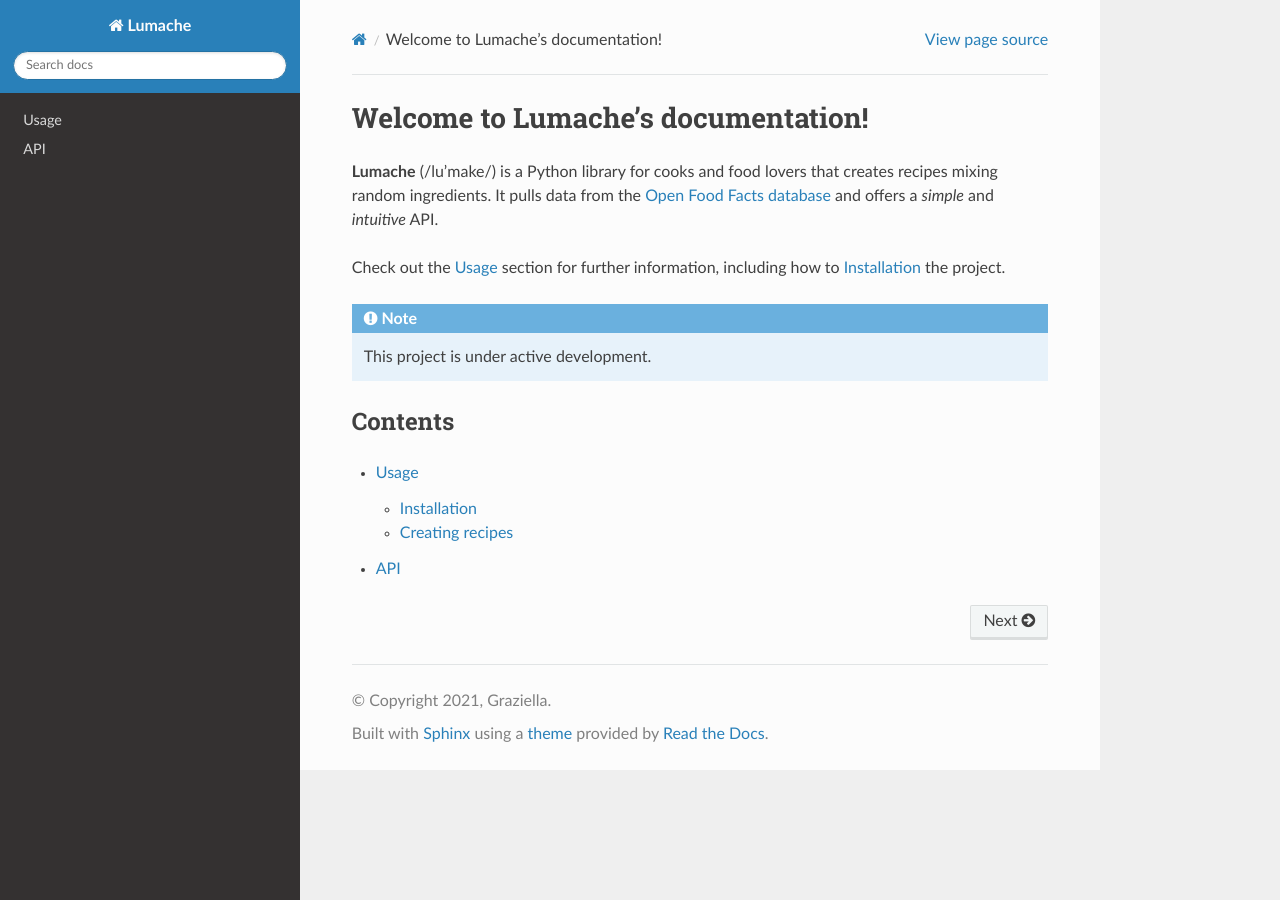
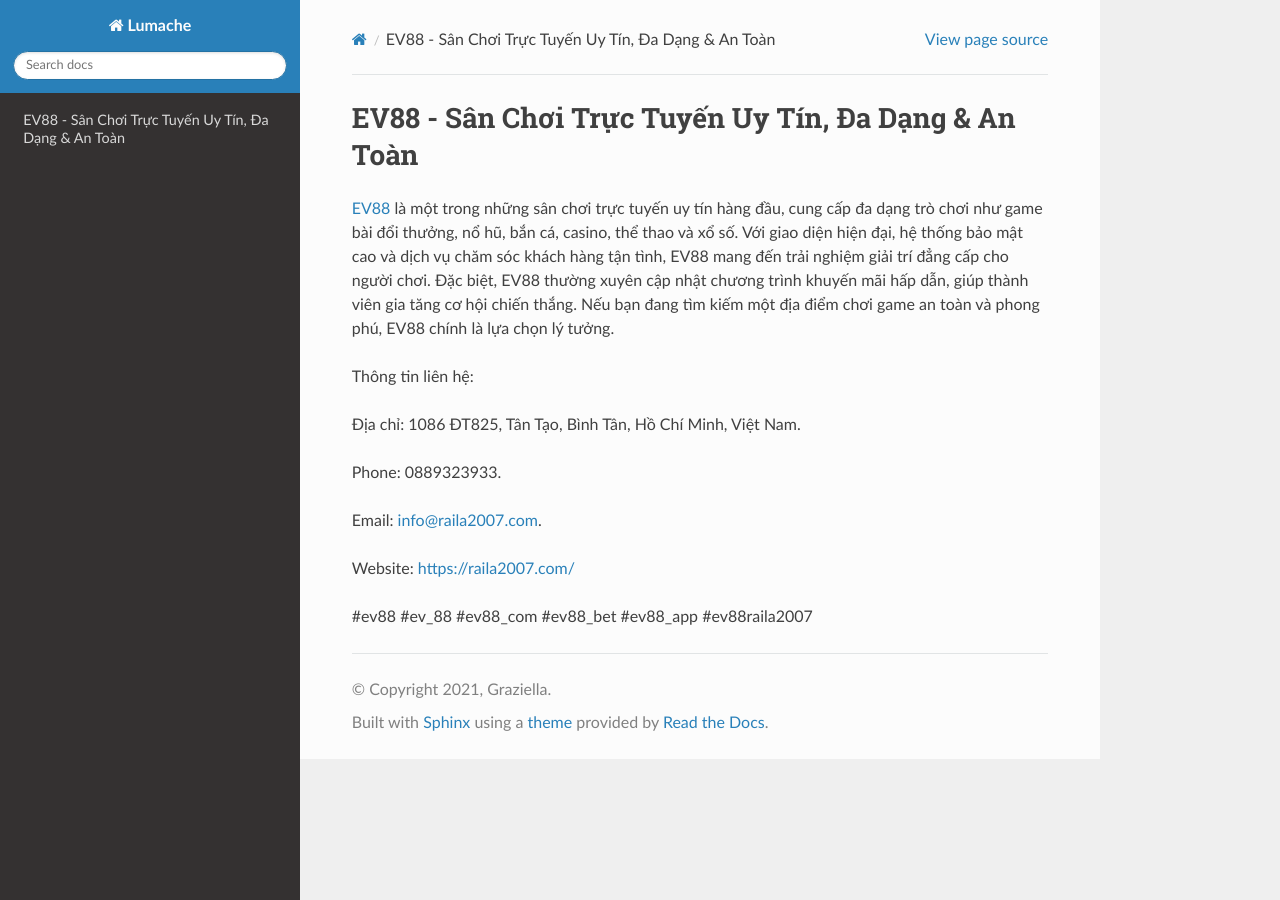
Before and after one commit to ojasvibalay/ev88raila2007com, a Sphinx documentation site: the page built from docs/source/index.rst, in a window 1280 px wide. Built offline with Sphinx 7.4.7 and the Read the Docs theme 3.1.0, drawn with Linux system fonts in a browser that asks for light colours.

Commit message:
Update index.rst

```diff
--- a/docs/source/index.rst
+++ b/docs/source/index.rst
@@ -1,22 +1,16 @@
-Welcome to Lumache's documentation!
+EV88 - Sân Chơi Trực Tuyến Uy Tín, Đa Dạng & An Toàn
 ===================================
 
-**Lumache** (/lu'make/) is a Python library for cooks and food lovers
-that creates recipes mixing random ingredients.
-It pulls data from the `Open Food Facts database <https://world.openfoodfacts.org/>`_
-and offers a *simple* and *intuitive* API.
+`EV88 <https://raila2007.com/>`_ là một trong những sân chơi trực tuyến uy tín hàng đầu, cung cấp đa dạng trò chơi như game bài đổi thưởng, nổ hũ, bắn cá, casino, thể thao và xổ số. Với giao diện hiện đại, hệ thống bảo mật cao và dịch vụ chăm sóc khách hàng tận tình, EV88 mang đến trải nghiệm giải trí đẳng cấp cho người chơi. Đặc biệt, EV88 thường xuyên cập nhật chương trình khuyến mãi hấp dẫn, giúp thành viên gia tăng cơ hội chiến thắng. Nếu bạn đang tìm kiếm một địa điểm chơi game an toàn và phong phú, EV88 chính là lựa chọn lý tưởng.
 
-Check out the :doc:`usage` section for further information, including
-how to :ref:`installation` the project.
+Thông tin liên hệ:
 
-.. note::
+Địa chỉ:  1086 ĐT825, Tân Tạo, Bình Tân, Hồ Chí Minh, Việt Nam.
 
-   This project is under active development.
+Phone: 0889323933.
 
-Contents
---------
+Email: info@raila2007.com.
 
-.. toctree::
+Website: https://raila2007.com/
 
-   usage
-   api
+#ev88 #ev_88 #ev88_com #ev88_bet #ev88_app #ev88raila2007
```
